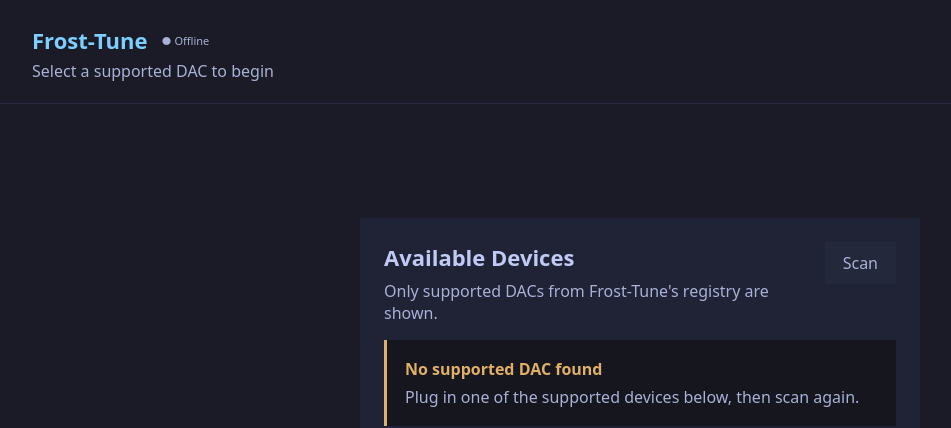
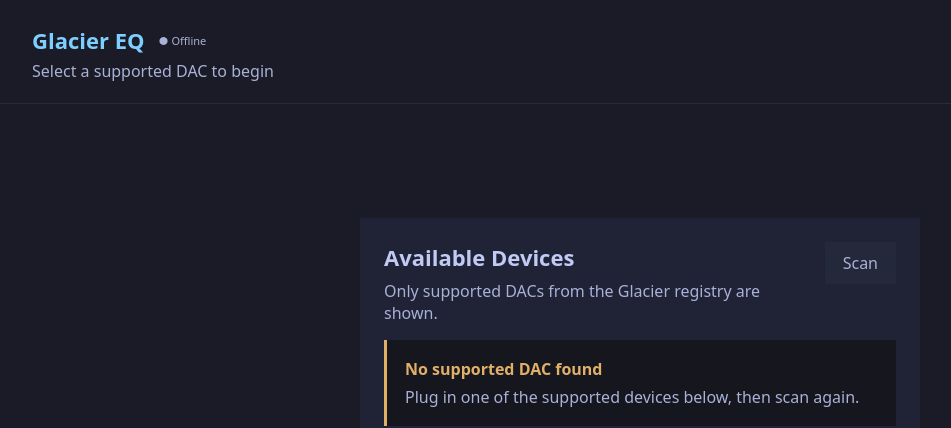
Before and after one commit to Bukutsu/glacier-eq, a React (Vite) app: page / in a window 1280 px wide. Shown: the top 428 px of the page, without its empty margins (0-951 px from the left). Built offline with nearby package versions, Linux system fonts and the light colour scheme.

Commit message:
chore(branding): rename project to Glacier

```diff
--- a/src/components/DeviceChooser.tsx
+++ b/src/components/DeviceChooser.tsx
@@ -31,7 +31,7 @@
         <div className="device-card-head">
           <div>
             <h2>Available Devices</h2>
-            <p>Only supported DACs from Frost-Tune's registry are shown.</p>
+            <p>Only supported DACs from the Glacier registry are shown.</p>
           </div>
           <ToolbarButton onClick={onScan} disabled={isBusy}>{isBusy ? "Scanning…" : "Scan"}</ToolbarButton>
         </div>
--- a/src/components/Header.tsx
+++ b/src/components/Header.tsx
@@ -26,7 +26,7 @@
       <header className="app-header selection-header">
         <div className="title-stack">
           <div className="title-line">
-            <h1>Frost-Tune</h1>
+            <h1>Glacier EQ</h1>
             <span className="sync-dot offline">● Offline</span>
           </div>
           <div className="device-name">Select a supported DAC to begin</div>
@@ -39,7 +39,7 @@
     <header className="app-header">
       <div className="title-stack">
         <div className="title-line">
-          <h1>Frost-Tune</h1>
+          <h1>Glacier EQ</h1>
           <span className="dash">—</span>
           <strong>{profile}</strong>
           {dirty && <span className="unsaved">UNSAVED</span>}
--- a/src/components/ToolsPanel.tsx
+++ b/src/components/ToolsPanel.tsx
@@ -247,7 +247,7 @@
         ))}
       </div>
       <small className="modified">
-        {selectedProfile?.modified ? `Modified: ${selectedProfile.modified}` : "Profiles: Frost-Tune data folder"}
+        {selectedProfile?.modified ? `Modified: ${selectedProfile.modified}` : "Profiles: Glacier data folder"}
       </small>
       <label className="check-line"><input type="checkbox" defaultChecked /> Snap to ISO frequencies</label>
       <input
--- a/src/lib/peq.ts
+++ b/src/lib/peq.ts
@@ -59,7 +59,7 @@
     const input = (inputFilters[index] ?? {}) as Record<string, unknown>;
     return {
       index,
-      // Frost-Tune enables every filter loaded from AutoEQ/profile text, then
+      // Glacier enables every filter loaded from AutoEQ/profile text, then
       // pads missing device bands as inactive flat filters.
       enabled: hasInput
         ? options.enableLoadedFilters || (typeof input.enabled === "boolean" ? input.enabled : fallback.enabled)
```
Also changed, not shown: 2 other files (tests, documents, lock files or other folders).
